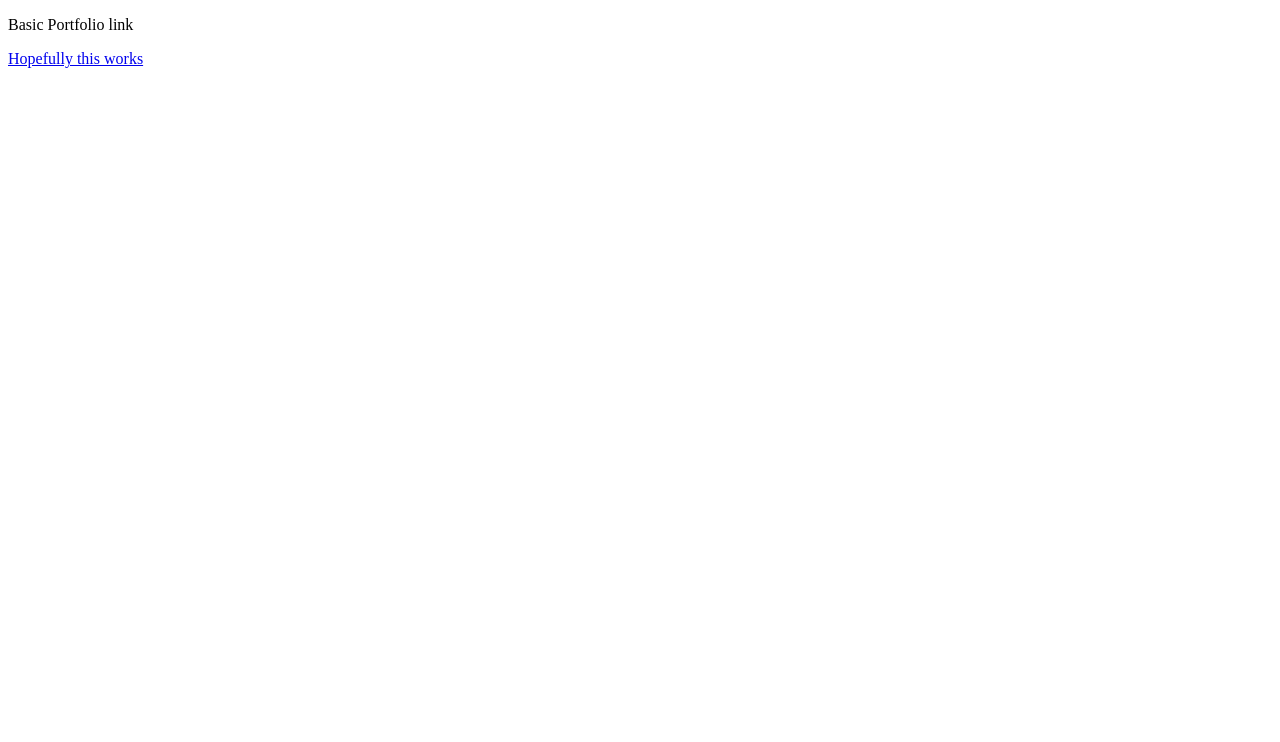
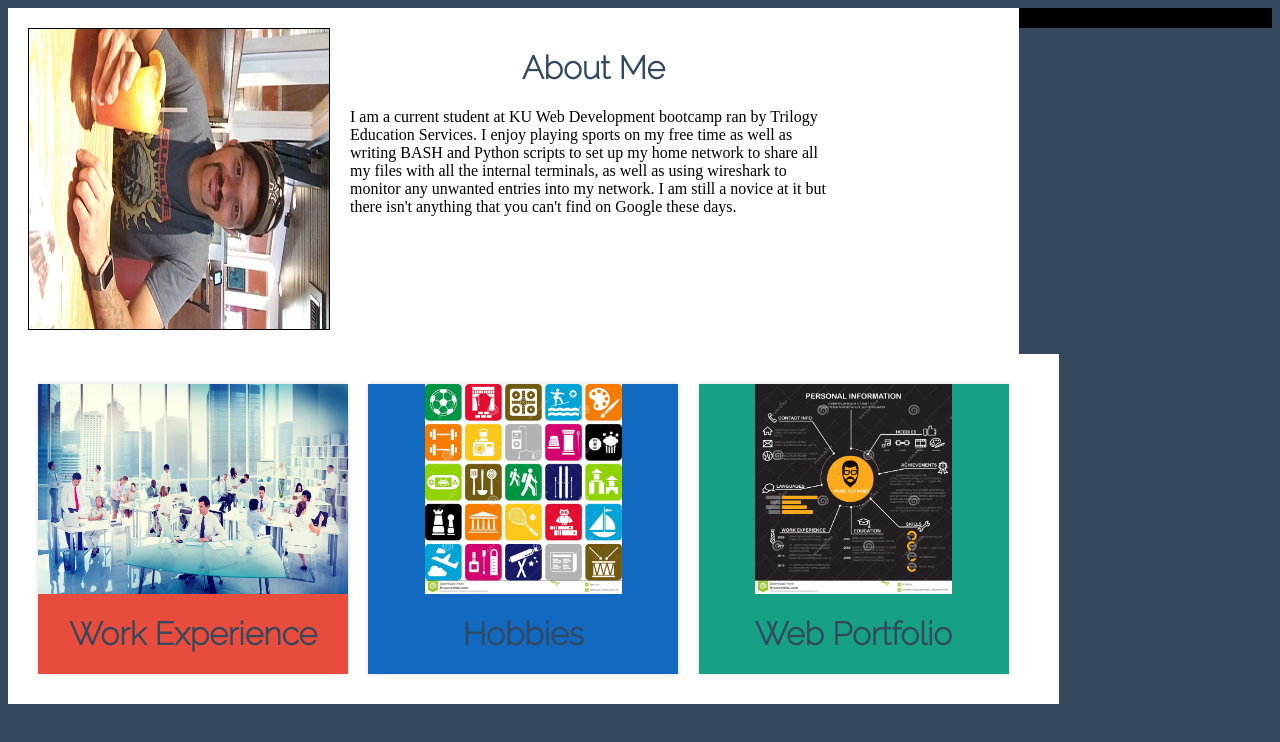
Before and after one commit to DaRican/Basic-Portfolio, a plain HTML site: page index.html in a window 1280 px wide. Drawn offline with Linux system fonts and the light colour scheme.

Commit message:
adding index and css stylesheet

```diff
--- /dev/null
+++ b/assets/css/reset.css
@@ -0,0 +1,48 @@
+/* http://meyerweb.com/eric/tools/css/reset/
+   v2.0 | 20110126
+   License: none (public domain)
+*/
+
+html, body, div, span, applet, object, iframe,
+h1, h2, h3, h4, h5, h6, p, blockquote, pre,
+a, abbr, acronym, address, big, cite, code,
+del, dfn, em, img, ins, kbd, q, s, samp,
+small, strike, strong, sub, sup, tt, var,
+b, u, i, center,
+dl, dt, dd, ol, ul, li,
+fieldset, form, label, legend,
+table, caption, tbody, tfoot, thead, tr, th, td,
+article, aside, canvas, details, embed,
+figure, figcaption, footer, header, hgroup,
+menu, nav, output, ruby, section, summary,
+time, mark, audio, video {
+	margin: 0;
+	padding: 0;
+	border: 0;
+	font-size: 100%;
+	font: inherit;
+	vertical-align: baseline;
+}
+/* HTML5 display-role reset for older browsers */
+article, aside, details, figcaption, figure,
+footer, header, hgroup, menu, nav, section {
+	display: block;
+}
+body {
+	line-height: 1;
+}
+ol, ul {
+	list-style: none;
+}
+blockquote, q {
+	quotes: none;
+}
+blockquote:before, blockquote:after,
+q:before, q:after {
+	content: '';
+	content: none;
+}
+table {
+	border-collapse: collapse;
+	border-spacing: 0;
+}
--- a/assets/css/style.css
+++ b/assets/css/style.css
@@ -0,0 +1,157 @@
+@import url(https://maxcdn.bootstrapcdn.com/font-awesome/4.7.0/css/font-awesome.min.css);
+@import url('https://fonts.googleapis.com/css?family=Raleway:200');
+
+body {
+    background-color: #34495e;
+}
+.profilePic{
+  border: 1px solid black;
+  width: 300px;
+  height: 300Px;
+  -webkit-transform:rotate(90deg);
+  -moz-transform: rotate(90deg);
+  -ms-transform: rotate(90deg);
+  -o-transform: rotate(90deg);
+  transform: rotate(90deg);
+}
+.imgContainer{
+  float: left;
+  padding: 20px;
+  clear: both;
+}
+
+.introP{
+  padding: 20px;
+  width: 80%;
+
+}
+
+h1 {
+  text-align: center;
+  font-family: Raleway;
+  color: #34495e;
+}
+#container {
+  /*padding-left: 50px;*/
+  /* padding: 20px; */
+  padding: 0 0 0 0px;
+  float: left;
+  align-content: center;
+  background-color: #ffffff;
+  clear: both;
+  width: 80%;
+  box-sizing: border-box;
+}
+
+.division{
+  background-color: #000000;
+  width: 100%;
+  height: 20px;
+}
+footer{
+  border-top: 2px #000000;
+  width: 80%;
+  float: left;
+  padding: 20px;
+  align-content: center;
+  background-color: #ffffff;
+  clear: both;
+}
+
+
+div.item {
+  position: relative;
+  float: left;
+  overflow: hidden;
+  margin: 10px 1%;
+  min-width: 220px;
+  max-width: 310px;
+  width: 100%;
+  background: #000000;
+  text-align: center;
+  box-shadow: 0 0 5px rgba(0, 0, 0, 0.15);
+  cursor: pointer;
+}
+
+div.item * {
+  box-sizing: border-box;
+}
+
+div.item img {
+  max-width: 100%;
+  vertical-align: top;
+  height: 210px;
+}
+
+div.item i {
+  position: absolute;
+  top: 50%;
+  left: 50%;
+  border-radius: 50%;
+  font-size: 34px;
+  color: #000000;
+  width: 60px;
+  height: 60px;
+  line-height: 60px;
+  background: #ffffff;
+}
+
+div.item a {
+  left: 0;
+  right: 0;
+  top: 0;
+  bottom: 0;
+  position: absolute;
+}
+
+div.item.blue {
+  background-color: #1269c0;
+}
+div.item.blue i {
+  color: #34495e;
+}
+div.item.red {
+  background-color: #e74c3c;
+}
+div.item.red i {
+  color: #e74c3c;
+}
+
+div.item.green {
+  background-color: #16a085;
+}
+div.item.green i {
+  color: #16a085;
+}
+
+div.item:hover img {
+  opacity: 0.3;
+  filter: grayscale(100%);
+}
+
+div.item * {
+  transition: all .35s ease-in-out;
+}
+
+div.item i {
+  transform: translate(-50%, -50%) scale(0);
+  transition: transform 300ms 0ms cubic-bezier(0.6, -0.28, 0.735, 0.045);
+}
+
+div.item:hover i {
+  transform: translate(-50%, -50%) scale(1);
+  transition: transform 300ms 100ms cubic-bezier(0.175, 0.885, 0.32, 1.275);
+}
+
+div.intro_container {
+    float: left;
+    width: 50%;
+    height: 800px;
+}
+
+/* #intro{
+    float: left;
+    width: 50%;
+    height: 800px;
+}
+  */
--- a/index.html
+++ b/index.html
@@ -1,7 +1,46 @@
 <!DOCTYPE html>
-<html>
-    <body>
-        <p>Basic Portfolio link</p>
-        <a href="../index.html">Hopefully this works</a>
-    </body>
+<html lang="en">
+<head>
+	<meta charset="UTF-8">
+	<title>Joe Castillo</title>
+	<link href="assets/css/style.css" rel="stylesheet">
+</head>
+<body>
+	<div id="container">
+		<aside class="imgContainer">
+            <img class="profilePic" src="assets/images/Joe_Dad-67Bday.jpg">
+        </aside>
+        <main class="introP">
+            <Header><H1><strong>About Me</strong></H1></Header>
+            <p>
+                I am a current student at KU Web Development bootcamp ran by Trilogy Education Services.
+                I enjoy playing sports on my free time as well as writing BASH and Python scripts to
+                set up my home network to share all my files with all the internal terminals, as
+                well as using wireshark to monitor any unwanted entries into my network.
+                I am still a novice at it but there isn't anything that you can't find on Google
+                these days.
+            </p>
+        </main>
+    </div>
+
+<div class="division"></div>
+
+	<footer>
+		<div class="footerContainer">
+			<div class="item red">
+				<img src="assets/images/work_environment.jpg"> <i class="fa fa-briefcase"></i>
+				<h1 class="red_text">Work Experience</h1>
+			</div>
+			<div class="item blue">
+				<img src="assets/images/hobbies.jpg"> <i class="fa fa-futbol-o"></i>
+				<h1 class="blue_text">Hobbies</h1>
+			</div>
+			<div class="item green">
+				<img src="assets/images/portfolio_goal.jpg"> <i class="fa fa-cloud"></i>
+				<h1 class="green_text">Web Portfolio</h1>
+			</div>
+        </div>
+    </footer>
+
+</body>
 </html>
```
Also changed, not shown: assets/images/Joe_Dad-67Bday.jpg (added), assets/images/este_park.jpeg (added), assets/images/hobbies.jpg (added), assets/images/portfolio_goal.jpg (added), assets/images/webDevelopment.png (added), assets/images/work_environment.jpg (added).
